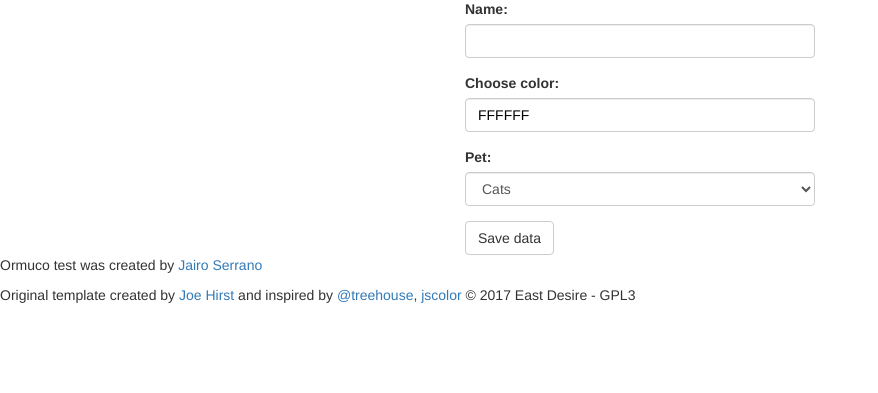
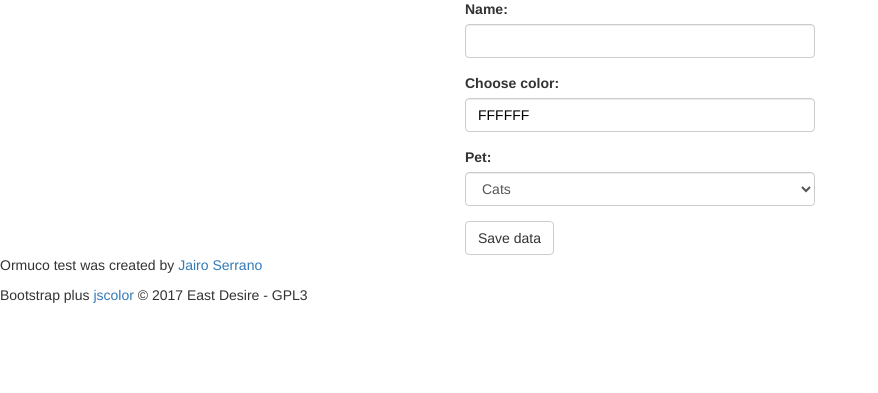
Before and after one commit to jairoserrano/simpledevops, a Flask app: page / in a window 1280 px wide. Shown: the part 71-464 px from the top of the page, without its empty margins (0-878 px from the left). Run offline with Flask 2, Linux system fonts and the light colour scheme; some libraries are stand-ins or nearby versions.

Commit message:
Done! maybe...

```diff
--- a/templates/form.html
+++ b/templates/form.html
@@ -58,7 +58,7 @@ https://codepen.io/josephhirst/pen/fljha?js-preprocessor=none
 	</div>
   <div class="artist">
       <p>Ormuco test was created by <a href="https://twitter.com/jairoserrano">Jairo Serrano</a>
-      <p>Original template created by <a href="http://joe-hirst.com">Joe Hirst</a> and inspired by <a href="https://twitter.com/treehouse">@treehouse</a>, <a href="http://jscolor.com/">jscolor</a> © 2017 East Desire - GPL3</p>
+      <p>Bootstrap plus <a href="http://jscolor.com/">jscolor</a> © 2017 East Desire - GPL3</p>
   </div>
 
 </body>
```
